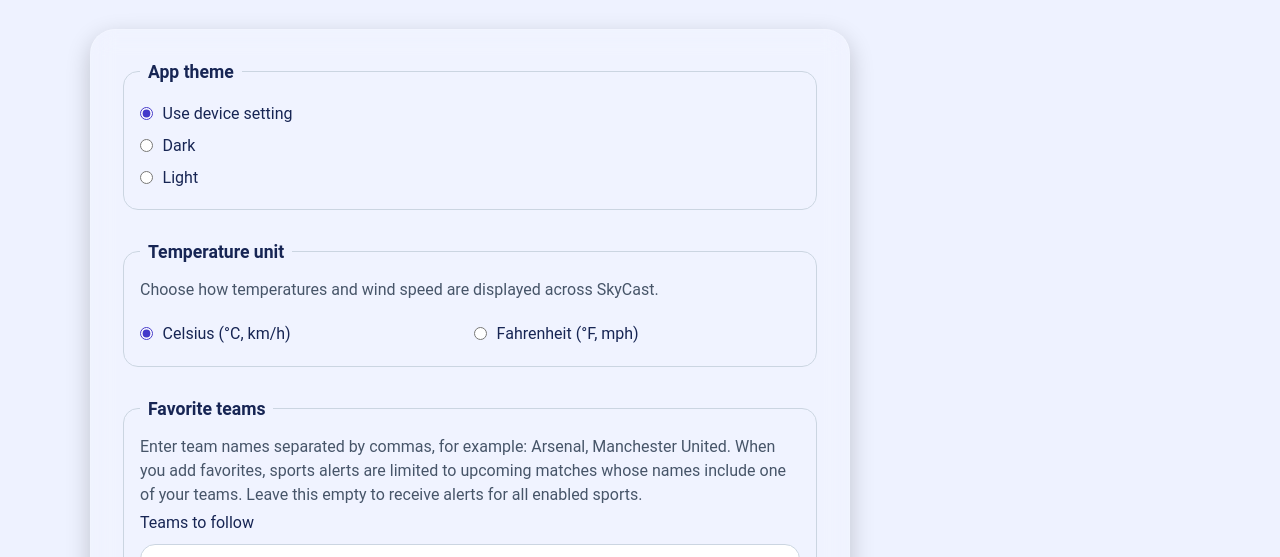
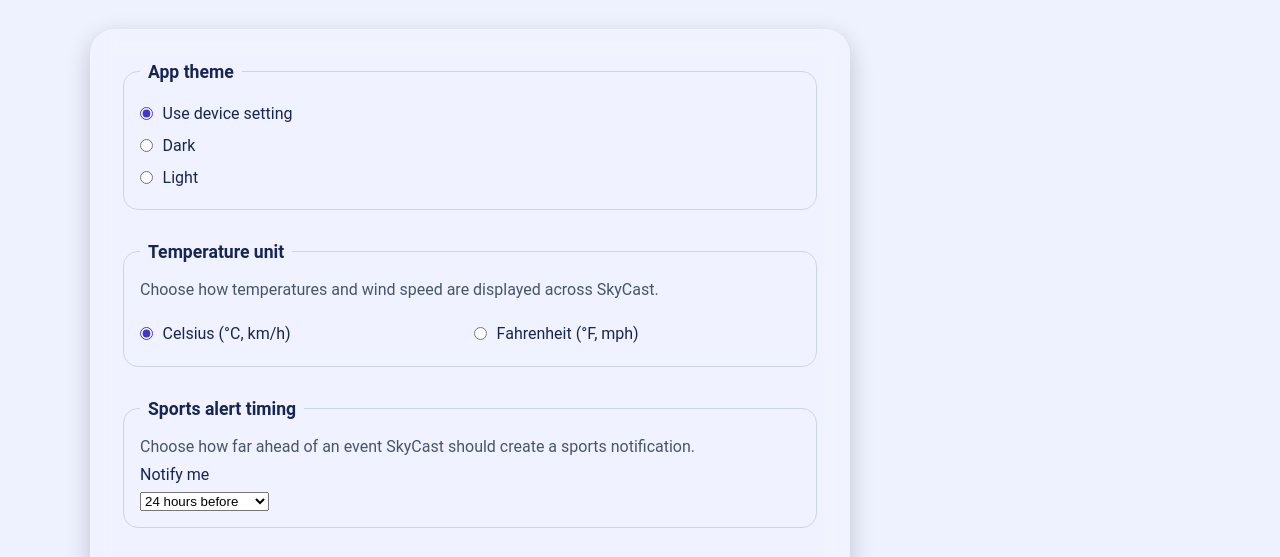
Before and after one commit to MedsonKasese/SkyCast, a plain HTML site: page settings.html in a window 1280 px wide. Shown: the part 191-748 px from the top of the page. Drawn offline with Linux system fonts and the light colour scheme.

Commit message:
feat: add sports alert timing controls

```diff
--- a/settings.html
+++ b/settings.html
@@ -37,6 +37,18 @@
         </fieldset>
 
         <fieldset>
+          <legend>Sports alert timing</legend>
+          <p class="settings-help">Choose how far ahead of an event SkyCast should create a sports notification.</p>
+          <label class="settings-choice" for="alert-timing">Notify me</label>
+          <select id="alert-timing" name="alertTiming">
+            <option value="15m">15 minutes before</option>
+            <option value="1h">1 hour before</option>
+            <option value="6h">6 hours before</option>
+            <option value="24h">24 hours before</option>
+          </select>
+        </fieldset>
+
+        <fieldset>
           <legend>Favorite teams</legend>
           <p class="settings-help">Enter team names separated by commas, for example: Arsenal, Manchester United. When you add favorites, sports alerts are limited to upcoming matches whose names include one of your teams. Leave this empty to receive alerts for all enabled sports.</p>
           <label class="settings-choice" for="favorite-teams">Teams to follow</label>
```
